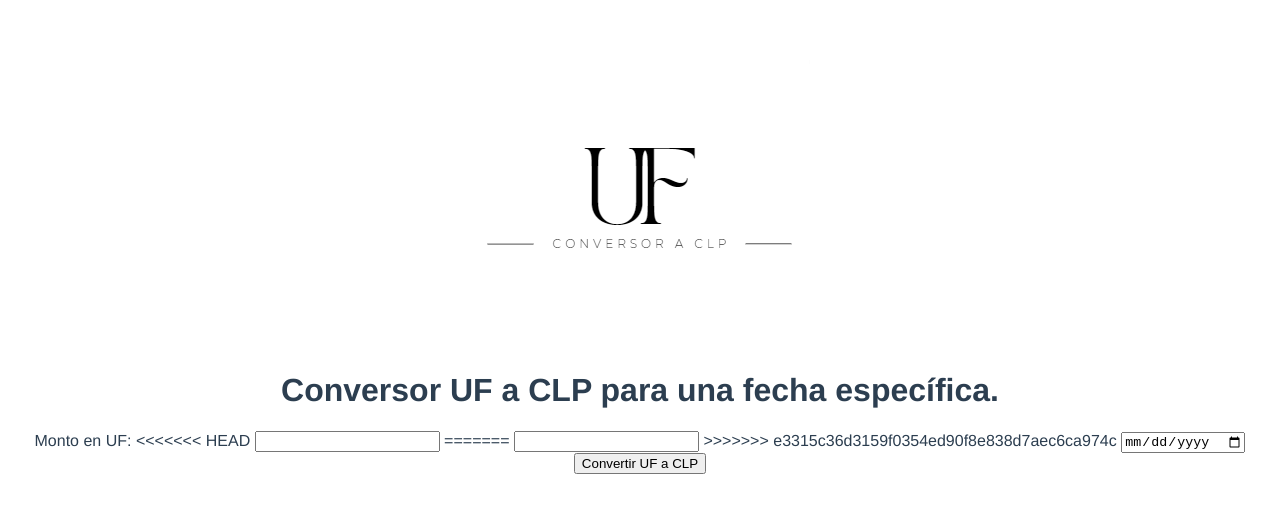
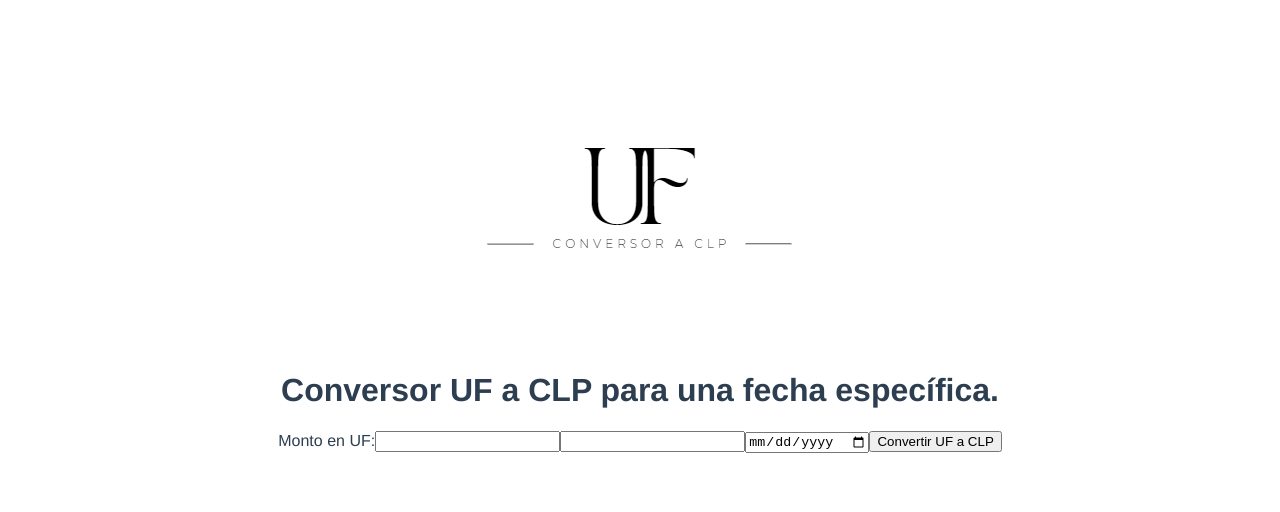
Before and after one commit to felipesagredo/Conversor_de_monedas_pruebas, a Vue app in the folder client/: page / in a window 1280 px wide. Shown: the top 512 px of the page. Built offline with nearby package versions, Linux system fonts and the light colour scheme.

Commit message:
Actualizando

```diff
--- a/client/src/components/HelloWorld.vue
+++ b/client/src/components/HelloWorld.vue
@@ -2,11 +2,8 @@
   <div>
     <h1>Conversor UF a CLP para una fecha específica.</h1>
     <label for="amount">Monto en UF:</label>
-<<<<<<< HEAD
     <input type="number" v-model="amount" id="amount" step="0.01" min="0">
-=======
     <input type="number" v-model="amount" id="amount" step="1" min="0">
->>>>>>> e3315c36d3159f0354ed90f8e838d7aec6ca974c
     <input type="date" v-model="selectedDate">
     <button @click="getUFValue">Convertir UF a CLP</button>
     <p v-if="ufValue">Fecha: {{ formattedDate(ufValue.fecha) }}, Valor UF: ${{ ufValue.valor }}, Monto en CLP: ${{
```
